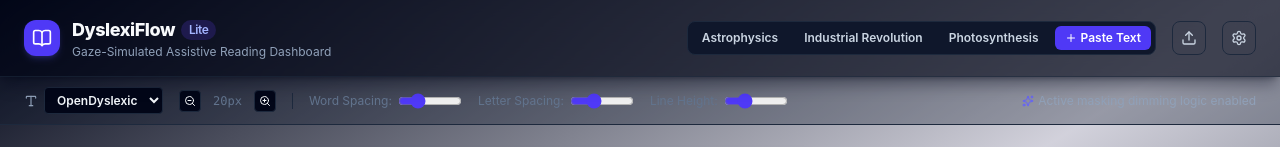
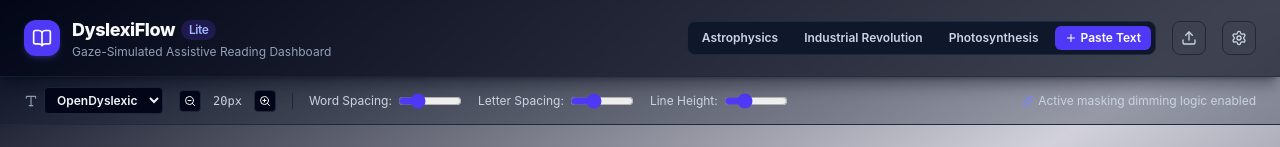
Before and after one commit to riyanshika7/dyslexiflow, a React (Vite) app: page / in a window 1280 px wide. Shown: the top 147 px of the page. Built offline with nearby package versions, Linux system fonts and the light colour scheme; no server answers; a web font is replaced by a local one.

Commit message:
fix: dark mode text contrast on control ribbon labels and status indicator

```diff
--- a/src/App.tsx
+++ b/src/App.tsx
@@ -207,7 +207,7 @@ export default function App() {
             >
               <ZoomOut className="w-3 h-3" />
             </button>
-            <span className="px-2 font-mono text-slate-500">{config.fontSize}px</span>
+            <span className="px-2 font-mono text-slate-500 dark:text-slate-300">{config.fontSize}px</span>
             <button
               onClick={() => updateConfigField('fontSize', Math.min(32, config.fontSize + 1))}
               className="p-1 border border-slate-200 dark:border-slate-800 rounded bg-white dark:bg-slate-950 hover:bg-slate-50 dark:hover:bg-slate-900 transition cursor-pointer"
@@ -221,7 +221,7 @@ export default function App() {
           <div className="flex items-center gap-4 border-l border-slate-200 dark:border-slate-800 pl-4">
             {/* Word Spacing */}
             <div className="flex items-center gap-1.5">
-              <span className="text-slate-500">Word Spacing:</span>
+              <span className="text-slate-500 dark:text-slate-300">Word Spacing:</span>
               <input
                 type="range"
                 min="0.08"
@@ -234,7 +234,7 @@ export default function App() {
             </div>
             {/* Letter Spacing */}
             <div className="flex items-center gap-1.5">
-              <span className="text-slate-500">Letter Spacing:</span>
+              <span className="text-slate-500 dark:text-slate-300">Letter Spacing:</span>
               <input
                 type="range"
                 min="0.02"
@@ -247,7 +247,7 @@ export default function App() {
             </div>
             {/* Line Height */}
             <div className="flex items-center gap-1.5">
-              <span className="text-slate-500">Line Height:</span>
+              <span className="text-slate-500 dark:text-slate-300">Line Height:</span>
               <input
                 type="range"
                 min="1.4"
@@ -261,10 +261,10 @@ export default function App() {
           </div>
         </div>
 
-        <div className="hidden lg:flex items-center gap-1 text-slate-400">
-          <Sparkles className="w-3 h-3 text-indigo-500" />
-          <span>Active masking dimming logic enabled</span>
-        </div>
+        <div className="hidden lg:flex items-center gap-1 text-slate-500 dark:text-slate-300">
+  <Sparkles className="w-3 h-3 text-indigo-500 dark:text-indigo-400" />
+  <span>Active masking dimming logic enabled</span>
+</div>
       </section>
 
       {/* Main Workspace Layout */}
```
